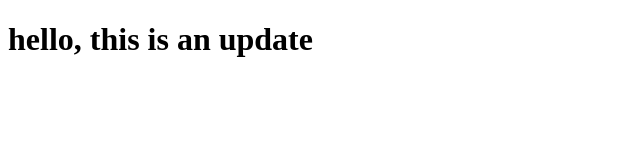
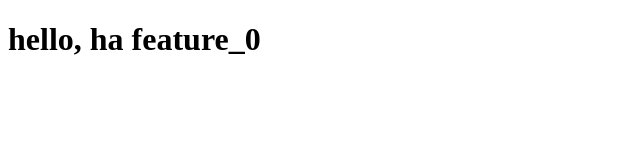
Before and after one commit to Dlimim/projet1, a plain HTML site: page index.html in a window 1280 px wide. Shown: the whole page, without its empty margins (0-640 px from the left). Drawn offline with Linux system fonts and the light colour scheme.

Commit message:
awal tryir mn 3nd feature_0

```diff
--- a/index.html
+++ b/index.html
@@ -6,7 +6,7 @@
     <title>Document</title>
 </head>
 <body>
-    <h1>hello, this is an update</h1>
+    <h1>hello, ha feature_0</h1>
     <script src="app.js"></script>
 </body>
 </html>
```
